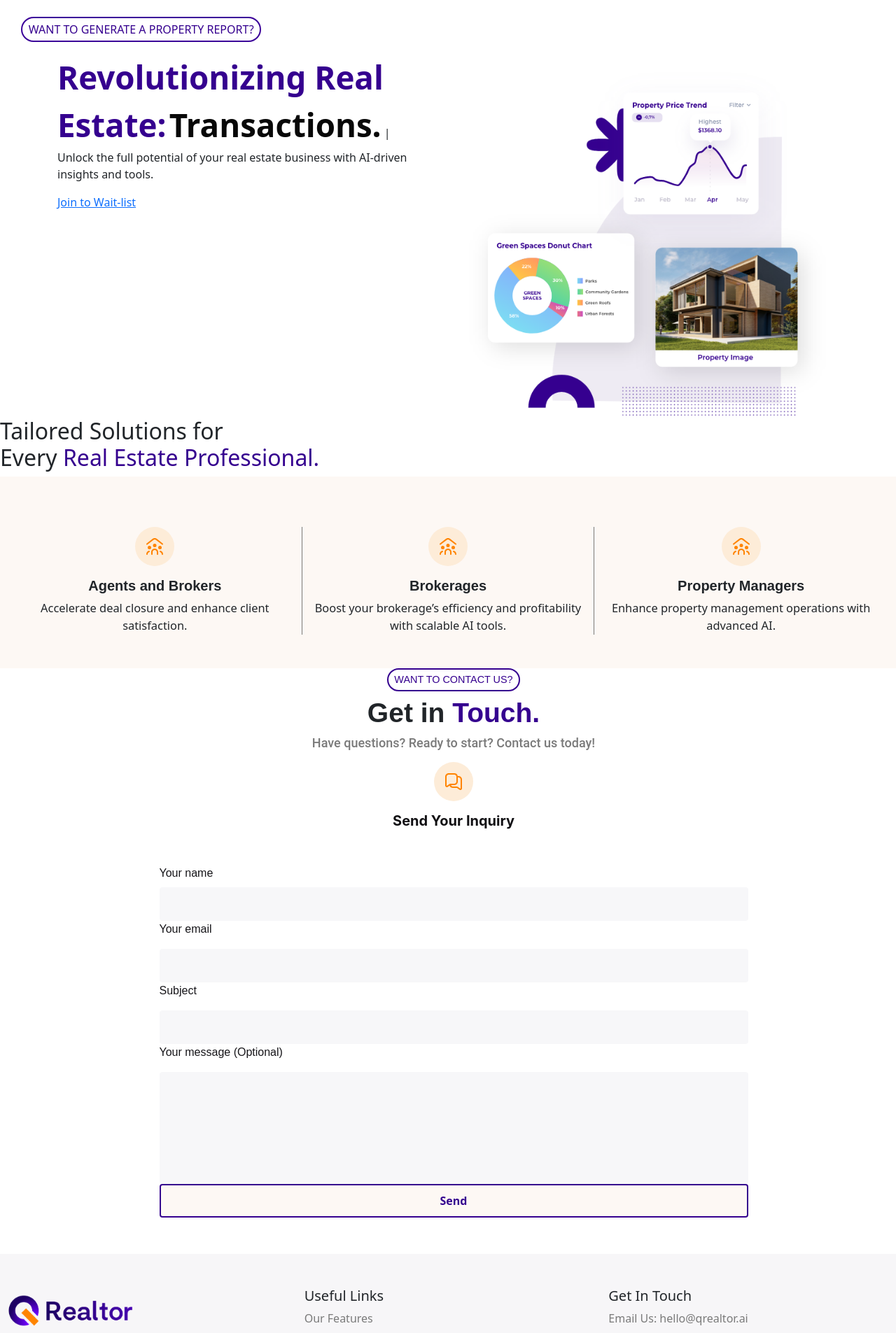
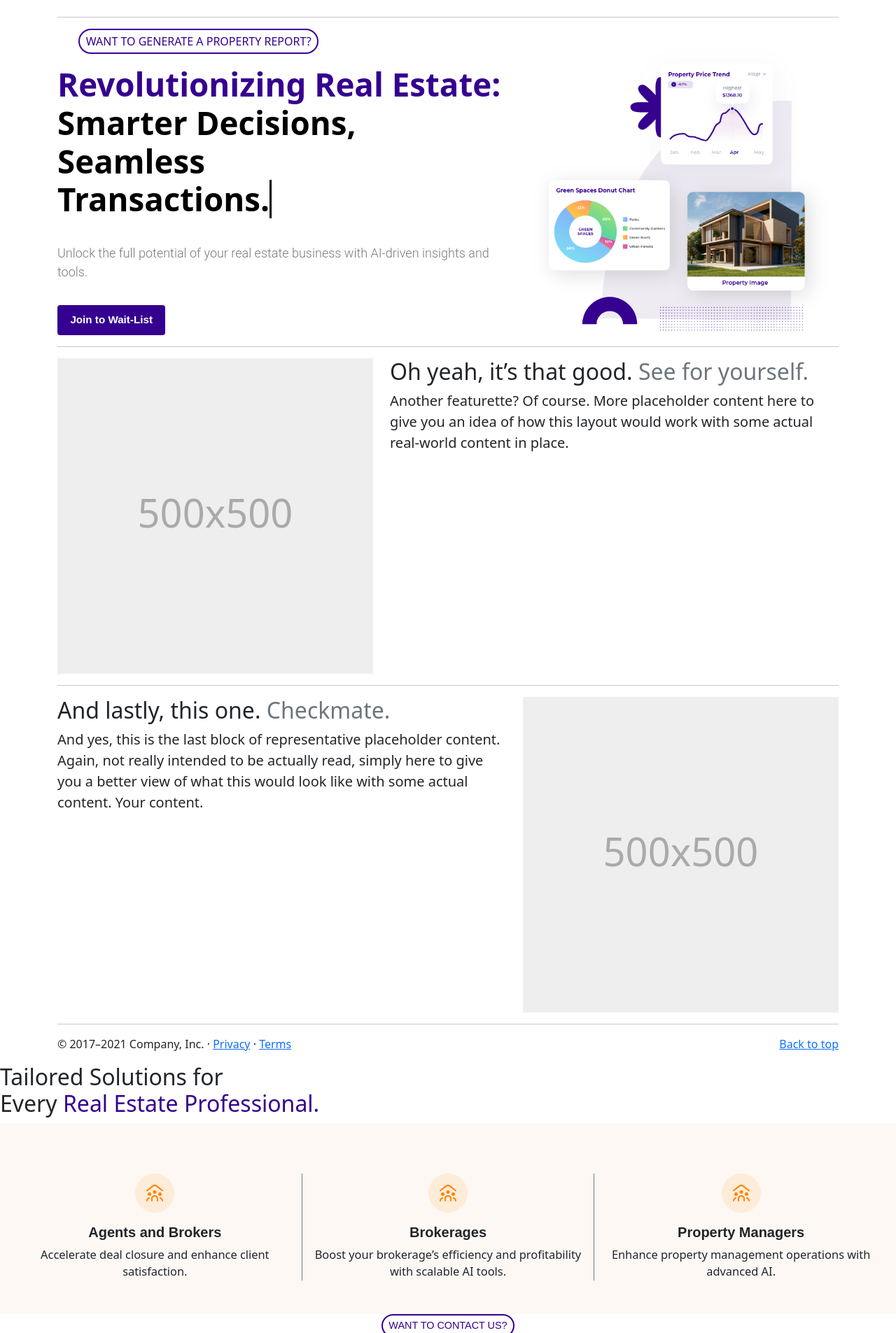
Before and after one commit to Janardhika246/Real-Estate, a Flask app: page / in a window 1280 px wide. Shown: the part 139-2044 px from the top of the page at 70% size. Run offline with Flask 3, Linux system fonts and the light colour scheme.

Commit message:
added introduction image, text and dynamic styles

```diff
--- a/templates/layout.html
+++ b/templates/layout.html
@@ -15,73 +15,129 @@
 
     {% include 'header.html' %}
 
+
+    <div class="container marketing">
+        <hr class="featurette-divider">
+
+        <div class="row featurette">
+            <div class="col-md-7">
                 <div class="starting">
                     <p
                         style="color: #35008F; border: 2px solid #3b0099; display: inline-block; padding: 4px 8.8px; border-radius: 20px; margin-left: 30px;">
                         WANT TO GENERATE A PROPERTY REPORT?
                     </p>
                 </div>
+                <h2 class="featurette-heading" style="color:#35008F; font-size: 45.666px; font-weight: bold;">
+                    Revolutionizing Real Estate:
+                    <span style="color:#000000; font-size: 45.666px; font-weight: bold;">
+                        Smarter Decisions, Seamless <br>
+                        <span
+                            style="display: inline-block; border-right: 3px solid #000; white-space: nowrap; overflow: hidden; animation: typing 4s steps(40, end), blink-caret 0.75s step-end infinite ;">
+                            Transactions.
+                        </span>
+                    </span>
+                </h2>
+                <p class="lead"
+                    style="font-size: 18px; font-family: roboto, sans-serif; padding: 18px 0px; color: #7A7A7A;">Unlock
+                    the full potential of your real estate business with AI-driven insights and tools.</p>
+                <button type="button" class="btn btn-primary" style=" background-color: #35008F; color: white; padding: 10px 18.4px; font-size: 15.2px; font-family: sans-serif; font-weight: 700; border: none;">
+                    Join to Wait-List
+                </button>
 
-
-
-    <div class="container">
-        <div class="row">
-            <div class="col-md-6">
-                <div class="ohio-widget dynamic-text -left" id="sc-dynamic-text-66cedad8de8be" data-dynamic-text="true"
-                    data-dynamic-text-options="{&quot;strings&quot;:[&quot;Transactions.&quot;],&quot;loop&quot;:&quot;yes&quot;,&quot;typeSpeed&quot;:140,&quot;backDelay&quot;:5000,&quot;backSpeed&quot;:35}">
-                    <span style="color:#35008F; font-size: 45.666px; font-weight: bold;">Revolutionizing Real
-                        Estate:</span> <span style="color:#080808; font-size: 45.666px; font-weight: bold;>Smarter
-                    Decisions, Seamless </span> <br> <span class=" dynamic">Transactions.</span> <span
-                        class="typed-cursor" style="animation-iteration-count: infinite;">|</span>
-                </div>
-                <div class="elementor-element elementor-element-916d89a elementor-widget elementor-widget-text-editor"
-                    data-id="916d89a" data-element_type="widget" data-widget_type="text-editor.default">
-                    <div class="elementor-widget-container">
-                        <p style="text-align: left;"><span style="font-weight: 400;">Unlock the full
-                                potential of your real estate business with AI-driven insights and
-                                tools.</span></p>
-                    </div>
-                </div>
-                <div class="elementor-element elementor-element-559eadb elementor-widget elementor-widget-ohio_button"
-                    data-id="559eadb" data-element_type="widget" data-widget_type="ohio_button.default">
-                    <div class="elementor-widget-container">
-                        <div class="ohio-widget-holder -left">
-                            <a href="#demo" target="_blank" class="ohio-widget button -with-shadow">Join
-                                to Wait-list</a>
-                        </div>
-                    </div>
             </div>
 
+            <!-- Inline style for typing effect -->
+            <style>
+                @keyframes typing {
+                    from {
+                        width: 0;
+                    }
 
+                    to {
+                        width: 9ch;
+                    }
 
-                <div class="elementor-column elementor-col-50 elementor-inner-column elementor-element elementor-element-b6551b7"
-                    data-id="b6551b7" data-element_type="column"
-                    data-settings="{&quot;background_background&quot;:&quot;classic&quot;}">
-                    <div class="elementor-widget-wrap elementor-element-populated">
-                        <div class="elementor-element elementor-element-896568c elementor-widget elementor-widget-spacer"
-                            data-id="896568c" data-element_type="widget" data-widget_type="spacer.default">
-                            <div class="elementor-widget-container">
-                                <div class="elementor-spacer">
-                                    <div class="elementor-spacer-inner"></div>
-                                </div>
-                            </div>
-                        </div>
-                    </div>
-                </div>
-            </div>
-            <div class="col-md-6 d-flex align-items-center justify-content-center">
+                    /* Adjust the width to match the length of your text */
+                }
+
+                @keyframes blink-caret {
+
+                    from,
+                    to {
+                        border-color: transparent;
+                    }
+
+                    50% {
+                        border-color: black;
+                    }
+                }
+            </style>
+
+            <div class="col-md-5 d-flex align-items-center justify-content-center">
                 <img src="static/QRealtor_hero.png" alt="QRealtor Logo" class="img-fluid"
                     style="max-width: 100%; height: auto;">
             </div>
         </div>
+
+        <hr class="featurette-divider">
+
+        <div class="row featurette">
+            <div class="col-md-7 order-md-2">
+                <h2 class="featurette-heading">Oh yeah, it’s that good. <span class="text-muted">See for
+                        yourself.</span></h2>
+                <p class="lead">Another featurette? Of course. More placeholder content here to give you an idea of how
+                    this layout would work with some actual real-world content in place.</p>
+            </div>
+            <div class="col-md-5 order-md-1">
+                <svg class="bd-placeholder-img bd-placeholder-img-lg featurette-image img-fluid mx-auto" width="500"
+                    height="500" xmlns="http://www.w3.org/2000/svg" role="img" aria-label="Placeholder: 500x500"
+                    preserveAspectRatio="xMidYMid slice" focusable="false">
+                    <title>Placeholder</title>
+                    <rect width="100%" height="100%" fill="#eee"></rect><text x="50%" y="50%" fill="#aaa"
+                        dy=".3em">500x500</text>
+                </svg>
+
+            </div>
         </div>
 
+        <hr class="featurette-divider">
 
+        <div class="row featurette">
+            <div class="col-md-7">
+                <h2 class="featurette-heading">And lastly, this one. <span class="text-muted">Checkmate.</span></h2>
+                <p class="lead">And yes, this is the last block of representative placeholder content. Again, not really
+                    intended to be actually read, simply here to give you a better view of what this would look like
+                    with some actual content. Your content.</p>
+            </div>
+            <div class="col-md-5">
+                <svg class="bd-placeholder-img bd-placeholder-img-lg featurette-image img-fluid mx-auto" width="500"
+                    height="500" xmlns="http://www.w3.org/2000/svg" role="img" aria-label="Placeholder: 500x500"
+                    preserveAspectRatio="xMidYMid slice" focusable="false">
+                    <title>Placeholder</title>
+                    <rect width="100%" height="100%" fill="#eee"></rect><text x="50%" y="50%" fill="#aaa"
+                        dy=".3em">500x500</text>
+                </svg>
+
+            </div>
+        </div>
+
+        <hr class="featurette-divider">
+
+        <!-- /END THE FEATURETTES -->
+
+    </div><!-- /.container -->
+
+
+    <!-- FOOTER -->
+    <footer class="container">
+        <p class="float-end"><a href="#">Back to top</a></p>
+        <p>© 2017–2021 Company, Inc. · <a href="#">Privacy</a> · <a href="#">Terms</a></p>
+    </footer>
 
     <h2 class="title">
         Tailored Solutions for <br>Every <span style="color:#35008F;">Real Estate Professional.</span> </h2>
     <div class="container-fluid" style="background-color: #fdf8f4" ;>
-        <div class="row g-4 py-5 row-cols-1 row-cols-lg-3" style="width: 100%; margin: 0;">
+        <div class="row g-4 py-5 row-cols-1 row-cols-lg-3 w-100 m-0">
             <div class="feature col"
                 style="display: flex; flex-direction: column; align-items: center; text-align: center;">
                 <div
@@ -146,17 +202,19 @@
 
 
 
-    <div class="contact-container"
-        style="display: flex; flex-direction: column; align-items: center; padding: 0px 176px 0px 192px;">
+    <div class="contact-container d-flex flex-column align-items-center px-4">
+
         <!-- Intro text -->
         <div class="introtocontact" style="margin-bottom: 16px; text-align: center;">
-            <p style="color: #35008F; border: 2px solid #35008F; font-size: 14.4px; font-family: sans-serif; display: inline-block; padding: 4px 8.8px; border-radius: 20px; margin-bottom: 8px;">
+            <p
+                style="color: #35008F; border: 2px solid #35008F; font-size: 14.4px; font-family: sans-serif; display: inline-block; padding: 4px 8.8px; border-radius: 20px; margin-bottom: 8px;">
                 WANT TO CONTACT US?
             </p>
             <h1 class="title" style="font-size: 39px; font-family: sans-serif; font-weight: bold; margin-bottom: 8px;">
                 Get in <span style="color:#35008F;">Touch.</span>
             </h1>
-            <h3 style="color: #7A7A7A; font-size: 18px; font-family: roboto,sans-serif; margin-top: 0; margin-bottom: 0;">
+            <h3
+                style="color: #7A7A7A; font-size: 18px; font-family: roboto,sans-serif; margin-top: 0; margin-bottom: 0;">
                 Have questions? Ready to start? Contact us today!
             </h3>
         </div>
@@ -188,7 +246,7 @@
         </div>
 
         <form>
-            <div class="form-row d-flex flex-column align-items-center" style="padding: 27px 52px 52px;">
+            <div class="form-row d-flex flex-column align-items-center py-4 px-3">
                 <div class="form-group" style="font-size: 16px; color: #161519; font-family: sans-serif;">
                     <label for="inputName">Your name</label>
                     <input type="text" class="form-control border-0" id="inputName"
@@ -222,7 +280,7 @@
 
 
 
-    <footer class="py-5" style="background-color: #9690A214" ;>
+    <footer class="py-5 bg-light">
         <div class="row">
             <div class="col-12 col-md-4 mb-3">
                 <div class="footerlogo">
```
Lines whose indentation alone changed are shown as unchanged.
